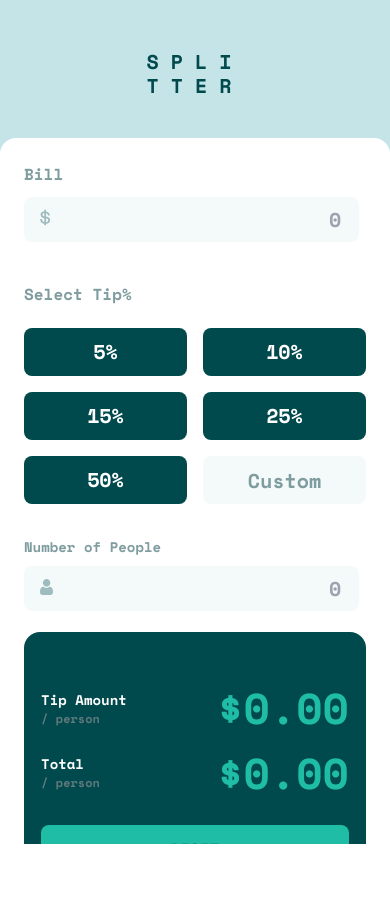
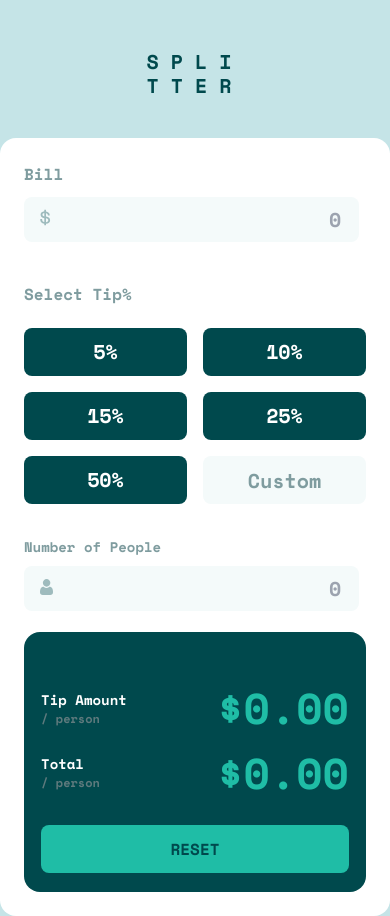
Before and after one commit to Biki-das/Splitter-Appp, a website built with Vite: page index.html in a window 390 px wide. Before the commit the page ends 844 px from the top, so only its background shows below. Built offline with nearby package versions, Linux system fonts and the light colour scheme.

Commit message:
Responsive fix for mobile devices

```diff
--- a/index.html
+++ b/index.html
@@ -12,7 +12,7 @@
     <title>Vite App</title>
   </head>
   <body>
-    <div class="bg-LightGrayishCyan w-screen h-screen overflow-hidden">
+    <div class="bg-LightGrayishCyan w-screen md:h-screen overflow-hidden">
       <h1
         class="mt-[50px] lg:mt-[80px] text-center leading-[1.5rem] text-[20px] tracking-[0.75rem] text-veryDarkCyan"
       >
```
